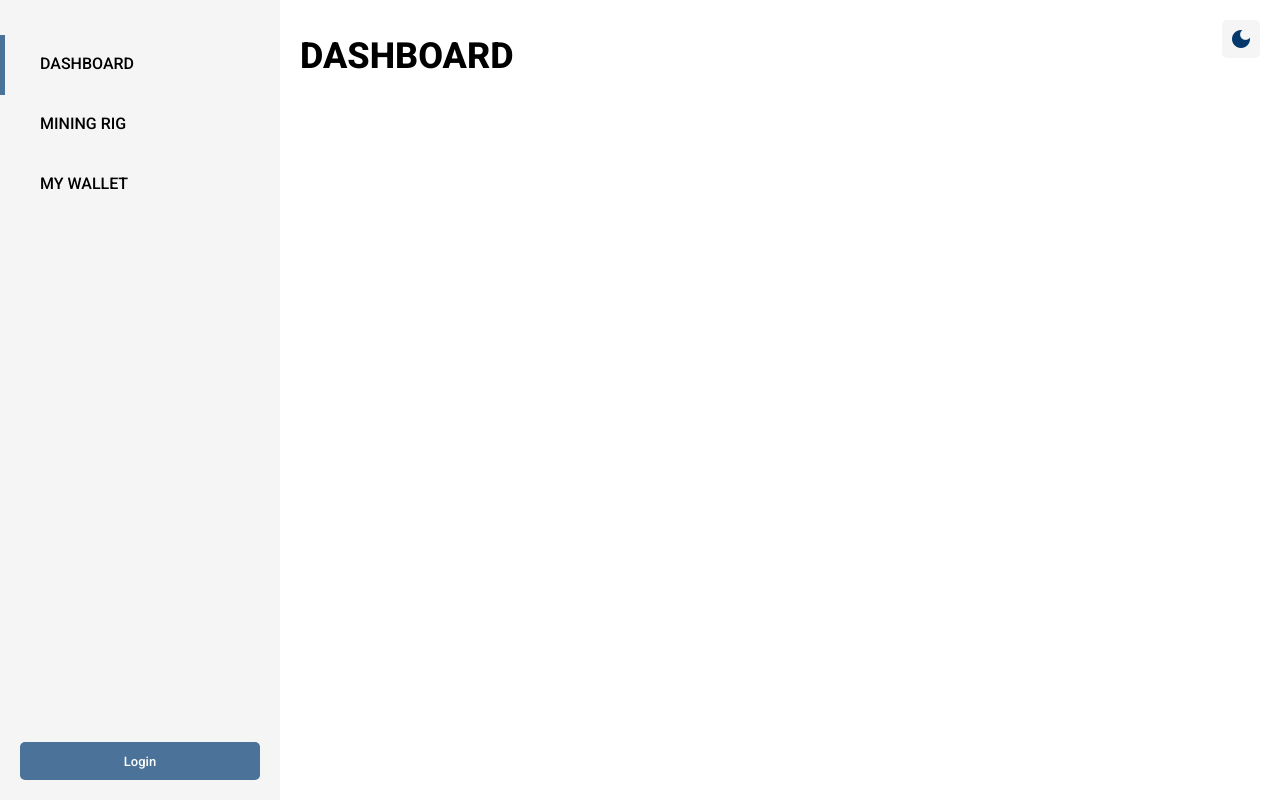
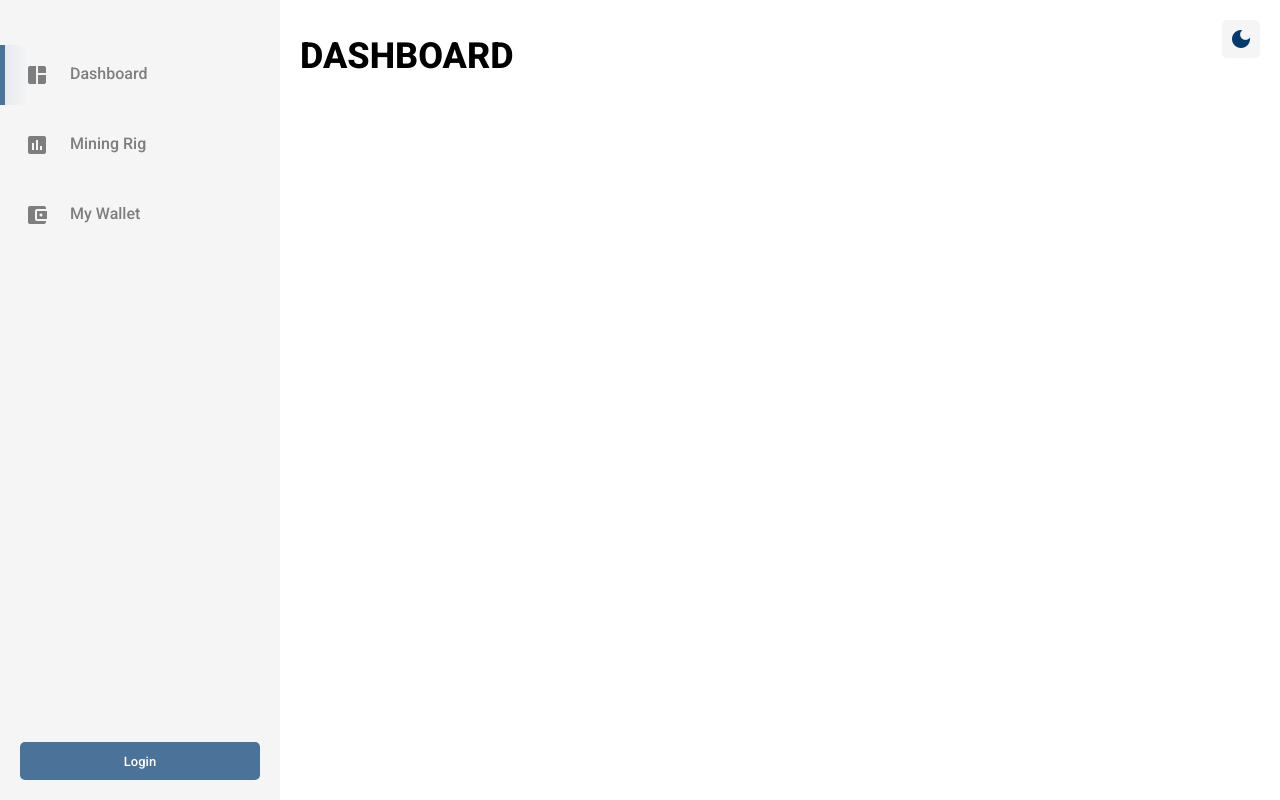
Before and after one commit to iamthenoah/corsair-monitor, a Vue app: page / in a window 1280 px wide. Built offline with nearby package versions, Linux system fonts and the light colour scheme.

Commit message:
added new menu button

```diff
--- a/src/assets/styles/darkMode.scss
+++ b/src/assets/styles/darkMode.scss
@@ -21,4 +21,20 @@
     ::placeholder {
         color: white;
     }
+
+    .material-icons {
+        color: white;
+    }
+
+    .selected-indicator-bg {
+        background: linear-gradient(to right, rgba(white, 0.1), transparent);
+    }
+
+    .selected-indicator {
+        background: white;
+    }
+
+    .menu-button:hover {
+        background: rgba(white, 0.1);
+    }
 }
--- a/src/assets/styles/main.scss
+++ b/src/assets/styles/main.scss
@@ -36,7 +36,7 @@
 
 .btn {
 	background: $grey-lighter;
-	color: $dim;
+	color: $grey;
 }
 
 .bottom {
--- a/src/assets/styles/variables.scss
+++ b/src/assets/styles/variables.scss
@@ -2,8 +2,6 @@ $lighter: rgb(80, 80, 80);
 $light: #2a3d55;
 $dark: #23354b;
 $darker: #171a21;
-
-$dim: #969696;
 
 $blue: #6085ff;
 $red: #ff554f;
--- a/src/components/DarkModeButton.vue
+++ b/src/components/DarkModeButton.vue
@@ -46,11 +46,11 @@ export default {
     }
 
     .light {
-        color: $yellow;
+        color: $yellow !important;
     }
 
     .dark {
-        color: $navy;
+        color: $navy !important;
     }
 
 </style>
--- a/src/components/MenuButton.vue
+++ b/src/components/MenuButton.vue
@@ -1,6 +1,10 @@
 <template>
-    <div @click="onClick" class="button">
-        <div v-if="text == 'Dashboard'" class="selected-indicator"></div>
+    <div @click="onClick" class="menu-button noselect">
+        <div v-if="selected">
+            <div class="selected-indicator-bg"></div>
+            <div class="selected-indicator"></div>
+        </div>
+        <span class="material-icons">{{ icon }}</span>
         <h2>{{ text }}</h2>
     </div>
 </template>
@@ -10,6 +14,7 @@ export default {
     props: {
         route: String,
         text: String,
+        icon: String,
         selected: Boolean
     },
     methods: {
@@ -24,29 +29,47 @@ export default {
 
     @import '@/assets/styles/variables.scss';
 
-    .button {
+    .menu-button {
+        position: relative;
         width: 280px;
         height: 60px;
+        color: $grey;
+        margin: 10px 0;
     }
 
-    .button:hover {
-        background: white;
+    .menu-button:hover {
+        background: rgba(white, 0.75);
         cursor: pointer;
     }
 
     .selected-indicator {
         position: absolute;
-        height: 60px;
+        height: 100%;
         width: 5px;
         background: $theme;
+    }
+
+    .selected-indicator-bg {
+        position: absolute;
+        background: linear-gradient(to right, rgba($theme, 0.1), transparent);
+        width: 10%;
+        height: 60px;
+        left: 0;
     }
 
     h2 {
         transform: translateY(100%);
         font-size: 16px;
-        margin-left: 40px;
-        text-transform: uppercase;
+        margin-left: 70px;
+        text-transform: capitalize;
         font-weight: 500;
     }
 
+    span {
+        position: absolute;
+        left: 25px;
+        top: 50%;
+        transform: translateY(-50%);
+    }
+
 </style>
--- a/src/components/NavigationMenu.vue
+++ b/src/components/NavigationMenu.vue
@@ -1,8 +1,8 @@
 <template>
     <nav class="bg-theme-light">
-        <MenuButton route="/" text="Dashboard"/>
-        <MenuButton route="/rig" text="Mining Rig"/>
-        <MenuButton route="/wallet" text="My Wallet"/>
+        <MenuButton route="/" text="Dashboard" icon="space_dashboard" v-bind:selected="isCurrent('/')"/>
+        <MenuButton route="/rig" text="Mining Rig" icon="assessment" v-bind:selected="isCurrent('/rig')"/>
+        <MenuButton route="/wallet" text="My Wallet" icon="account_balance_wallet" v-bind:selected="isCurrent('/wallet')"/>
         <section class="bottom content">
             <router-link to="/authenticate?form=login"><button class="btn-action large">Login</button></router-link>
         </section>
@@ -16,6 +16,11 @@ export default {
     components: {
         MenuButton,
     },
+    methods: {
+        isCurrent: function(path) {
+            return this.$route.path == path;
+        }
+    }
 }
 </script>
 
```
